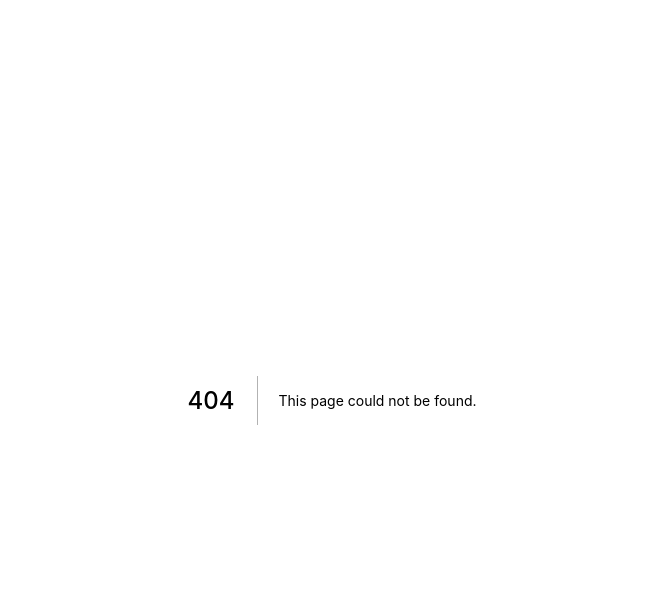
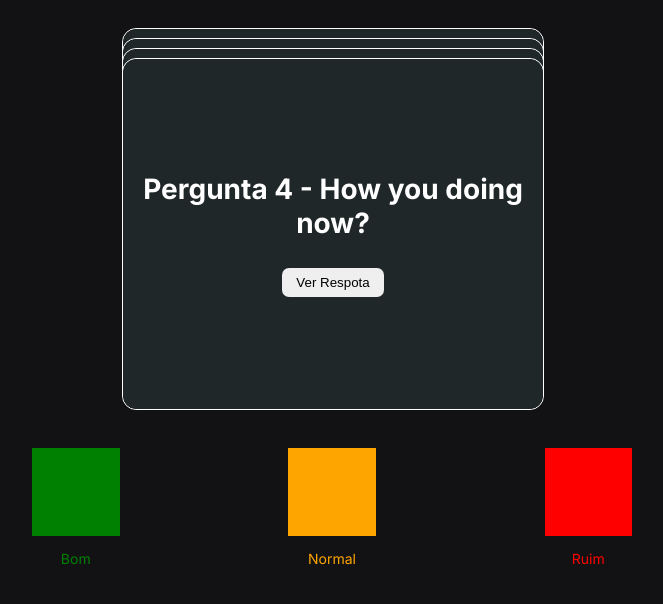
Before and after one commit to Ramiro-Rfn/revisar, a Next.js app: page /estudar in a window 1280 px wide. Before the commit this address had no page. Shown: the top 604 px of the page, without its empty margins (308-971 px from the left). Built offline with nearby package versions, Linux system fonts and the light colour scheme.

Commit message:
criando o layout básico da página estudar, e a funcionalidade inicial de drag and drop

```diff
--- a/package.json
+++ b/package.json
@@ -13,6 +13,8 @@
     "nookies": "^2.5.2",
     "react": "18.2.0",
     "react-card-flip": "^1.1.6",
+    "react-dnd": "^16.0.1",
+    "react-dnd-html5-backend": "^16.0.1",
     "react-dom": "18.2.0",
     "react-icons": "^4.4.0",
     "sass": "^1.53.0"
--- /dev/null
+++ b/src/components/CardBox/index.tsx
@@ -0,0 +1,36 @@
+import { useDrop } from 'react-dnd';
+
+import styles from './styles.module.scss';
+
+interface CardBoxProps {
+    label: string,
+    color: string,
+}
+
+export function CardBox({ label, color }: CardBoxProps) {
+    const [{ isOver, canDrop }, drop] = useDrop(() => ({
+        accept: 'CARD',
+        collect: (monitor) => ({
+            isOver: !!monitor.isOver(),
+            canDrop: !!monitor.canDrop()
+          })
+      }))
+
+      console.log(isOver, canDrop)
+    return (
+        <div
+            ref={drop}
+            style={{
+                width: isOver ? '8rem': '',
+                height: isOver ? '8rem': ''
+            }}
+            className={styles.cardBox}
+        >
+            <div style={{backgroundColor: color}}>
+
+            </div>
+
+            <p style={{color}}>{label}</p>
+        </div>
+    )
+}
--- /dev/null
+++ b/src/components/CardBox/styles.module.scss
@@ -0,0 +1,15 @@
+.cardBox {
+    display: flex;
+    flex-direction: column;
+    align-items: center;
+
+    div  {
+        width: 6.25rem;
+        height: 6.25rem;
+    }
+
+    p {
+        margin-top: 1rem;
+        font-size: 1rem;
+    }
+}
--- /dev/null
+++ b/src/components/StudyCard/index.tsx
@@ -0,0 +1,61 @@
+import { useState } from 'react';
+import ReactCardFlip from 'react-card-flip';
+import { useDrag } from 'react-dnd';
+
+import styles from './styles.module.scss';
+
+interface StudyCardProps {
+    data: {
+        id: string,
+        front: string,
+        back: string,
+    }
+
+    index: number,
+}
+
+export function StudyCard( { data, index }: StudyCardProps) {
+    const [isFlipped, setIsFlipped] = useState(false);
+
+    const [{ isDragging } , drag, id] = useDrag(() => ({
+        type: 'CARD',
+        item: { id: index },
+        collect: (monitor) => {
+            return {
+                isDragging: !!monitor.isDragging()
+            }
+        }
+    }))
+
+
+    function handleClick({}) {
+        setIsFlipped(!isFlipped);
+    }
+    return (
+        <div
+            ref={drag}
+            className={styles.reactCardFlip}
+            style={{
+                width: isDragging ? '6.5rem': '',
+                height: isDragging ? '6.5rem': '',
+                top: index * 10,
+                zIndex: index + 1,
+                display: isDragging ? 'none': 'flex',
+            }}
+        >
+            <ReactCardFlip isFlipped={isFlipped} flipDirection='horizontal'>
+                <div className={styles.item}>
+                    <h4>Pergunta {index +1} - How you doing now?</h4>
+
+                    <button onClick={handleClick}>Ver Respota</button>
+                </div>
+
+                <div className={styles.item}>
+                    <h4>O que você está fazendo agora?</h4>
+
+                    <button onClick={handleClick} >Ver Pergunta</button>
+                </div>
+            </ReactCardFlip>
+        </div>
+    )
+}
--- /dev/null
+++ b/src/components/StudyCard/styles.module.scss
@@ -0,0 +1,37 @@
+
+.reactCardFlip {
+    position: absolute;
+    border: 1px solid var(--white);
+    border-radius: 1rem;
+    cursor: grab;
+
+    .item {
+        display: flex;
+        flex-direction: column;
+        width: 30rem;
+        height: 25rem;
+        align-items: center;
+        justify-content: center;
+        padding: 1rem;
+        background-color: var(--gray-850);
+
+        border: 1px solid var(--gray-850);
+        border-radius: 1rem;
+
+        h4 {
+            font-size: 2rem;
+            color: var(--white);
+            text-align: center;
+        }
+
+        button {
+            padding: 0.5rem 1rem;
+            border-radius: 0.5rem;
+            display: flex;
+            align-items: center;
+            justify-content: center;
+            margin-top: 2rem;
+            cursor: pointer;
+        }
+    }
+}
--- a/src/pages/_app.tsx
+++ b/src/pages/_app.tsx
@@ -1,9 +1,13 @@
 import type { AppProps } from 'next/app';
+import { DndProvider } from 'react-dnd';
+import { HTML5Backend } from 'react-dnd-html5-backend';
 
 import '../styles/global.scss';
 
 export default function MyApp({ Component, pageProps }: AppProps) {
   return (
+    <DndProvider backend={HTML5Backend}>
       <Component {...pageProps} />
+    </DndProvider>
   )
 }
--- /dev/null
+++ b/src/pages/data.ts
@@ -0,0 +1,25 @@
+export const data = [
+    {
+        id: 'shgakklahgfjakjga',
+        front: 'Quem é Leonardo Da Vince?',
+        back: 'Foi um pintor, artista, músico e cientista italiano'
+    },
+
+    {
+        id: 'ghahgakkhglajlkhga',
+        front: 'Quem sou eu?',
+        back: 'Ramiro Francisco Nzau, programador font-end.'
+    },
+
+    {
+        id: 'laljghaljkghaljga',
+        front: 'Onde eu vivo?',
+        back: 'Calomanga, Benguela, Benguela, Angola'
+    },
+
+    {
+        id: 'aglhalkgjahlhgla',
+        front: 'Que aplicação está criando?',
+        back: 'A melhor aplicação de estudo do mundo só isso.'
+    }
+]
--- /dev/null
+++ b/src/pages/estudar.tsx
@@ -0,0 +1,40 @@
+import Head from 'next/head';
+import { CardBox } from '../components/CardBox';
+import { StudyCard } from '../components/StudyCard';
+
+import styles from '../styles/Study.module.scss';
+import { data } from './data';
+
+export default function Study() {
+
+
+    return(
+        <>
+            <Head>
+                <title>Estudar</title>
+            </Head>
+
+            <div className={styles.container}>
+                <div className={styles.content}>
+
+                    <div>
+
+                    </div>
+                    <div className={styles.itemsContainer} >
+                        {data.map((data, index)=>{
+                            return (
+                                <StudyCard data={data} index={index}/>
+                            )
+                        })}
+                    </div>
+
+                    <div  className={styles.boxsContainer}>
+                        <CardBox label='Bom' color='green'/>
+                        <CardBox label='Normal' color='orange'/>
+                        <CardBox label='Ruim' color='red'/>
+                    </div>
+                </div>
+            </div>
+        </>
+    )
+}
--- /dev/null
+++ b/src/styles/Study.module.scss
@@ -0,0 +1,31 @@
+.container{
+    width: 100%;
+
+    .content {
+        max-width: 600px;
+        margin: 0 auto;
+        display: flex;
+        flex-direction: column;
+        align-items: center;
+
+        .itemsContainer {
+            width: 30rem;
+            height: 30rem;
+            display: flex;
+            flex-direction: column;
+            position: relative;
+            margin-top: 2rem;
+        }
+
+
+        .boxsContainer {
+            width: 100%;
+
+            display: flex;
+            align-items: center;
+
+            justify-content: space-between;
+        }
+
+    }
+}
```
Also changed, not shown: 1 other file (tests, documents, lock files or other folders).
